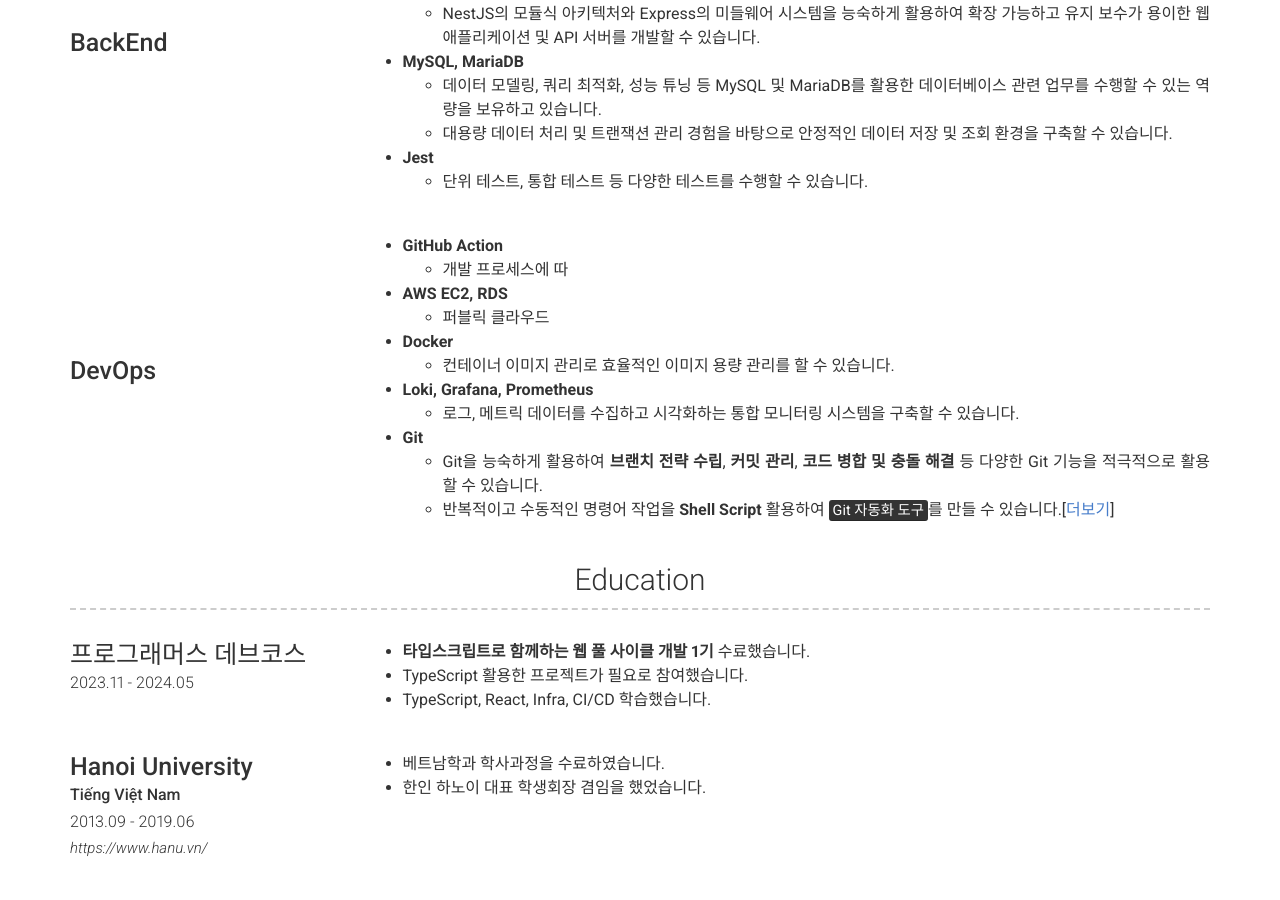
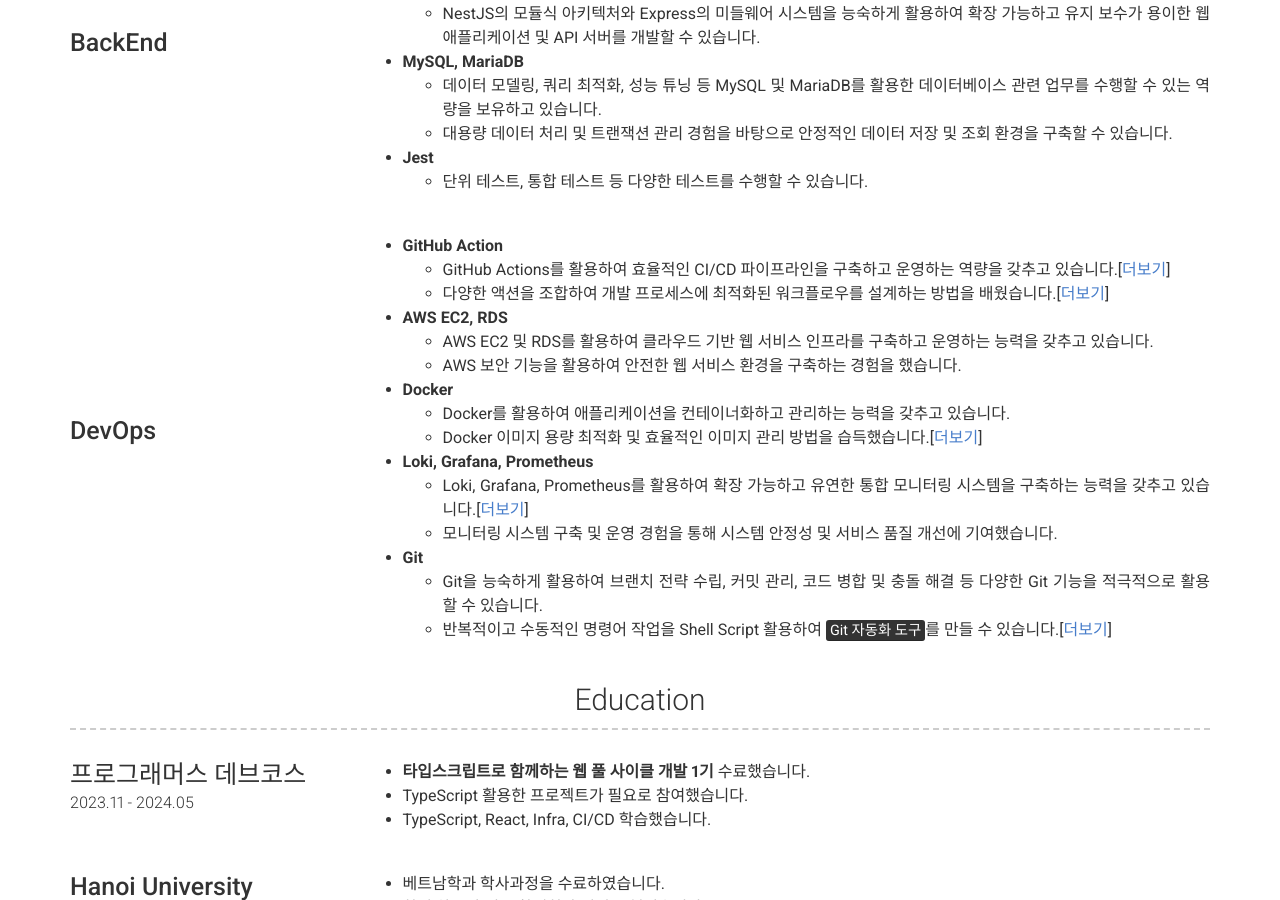
Before and after one commit to jihwooon/jihwooon.github.io, a Jekyll site: the page built from index.md, in a window 1280 px wide and 900 px high, scrolled down 2077 px. Built offline with Jekyll 4.4.1, drawn with Linux system fonts in a browser that asks for light colours; nearby versions of some CDN libraries; some of the changed text lies outside the part shown.

Commit message:
기술 스탯 내용을 추가하라

```diff
--- a/_config.yml
+++ b/_config.yml
@@ -85,10 +85,10 @@ content:
             - **최종 프로젝트 최우수상 수상**
               - 프로그래머스 타입스크립트 웹 풀 사이클 개발 과정에서 습득한 웹 개발 지식과 NestJS 프레임워크 전문성을 바탕으로 **반려동물 산책 앱** 주도하여 최종 프로젝트 <mark>최우수상</mark>을 수상했습니다. [[더보기](https://github.com/jihwooon/dangdang-walk/wiki)]
             - **배포 성공률 99% 이상 달성 및 서비스 중단 시간 최소화**
-              - AWS EC2, RDS, Docker 기반 인프라 구축 및 GitHub Actions CI/CD 파이프라인 자동화를 통해 **안정적인 서비스 운영 환경**을 구축하고, **배포 실패 및 빌드/테스트 실패** 발생 시 신속하게 대응했습니다. [[더보기](https://github.com/jihwooon/dangdang-walk/wiki/8.-Automation#-cicd-%EB%B0%B0%ED%8F%AC)]
+              - AWS EC2, RDS, Docker 기반 인프라 구축 및 GitHub Actions CI/CD 파이프라인 자동화를 통해 안정적인 서비스 운영 환경을 구축하고, 배포 실패 및 빌드/테스트 실패 발생 시 신속하게 <mark>대응</mark>했습니다. [[더보기](https://github.com/jihwooon/dangdang-walk/wiki/8.-Automation#-cicd-%EB%B0%B0%ED%8F%AC)]
             - **배포 이미지 50% 이상 감소 및 시스템 안정성 극대화**
               - Docker Multi-stage 빌드 전략 도입으로 <mark>배포 이미지 용량 50%</mark> 감소했습니다. [[더보기](https://www.notion.so/cb39d5134872408f9ae79e9690329bff?pvs=21)]
-              - AWS ECR 용량 제한 문제 해결 및 Blue-Green 배포 전략을 통해 **무중단 배포**와 신속한 **롤백** 환경을 구현하여 시스템 안정성을 극대화했습니다. [[더보기](https://www.notion.so/dcca8de15a884808803d3c6596a42257?pvs=21)]
+              - AWS ECR 용량 제한 문제 해결 및 Blue-Green 배포 전략을 통해 무중단 배포와 신속한 롤백 환경을 구현하여 시스템 안정성을 극대화했습니다. [[더보기](https://www.notion.so/dcca8de15a884808803d3c6596a42257?pvs=21)]
             - **에러 감지율 향상 및 장애 해결 시간 단축 위한 모니터링 시스템 구축**
               - Grafana, Prometheus, Loki 기반 모니터링 시스템 구축 및 Docker 볼륨 활용 로그 연동을 통해 효율적인 <mark>장애 대응 체계</mark>를 마련했습니다. [[더보기](https://www.notion.so/6d2ba4f6c6424f2ca78348e156cbe6db?pvs=21)]
 
@@ -174,16 +174,20 @@ content:
         title: DevOps
         description: |
           - **GitHub Action**
-            - 개발 프로세스에 따
+            - GitHub Actions를 활용하여 효율적인 CI/CD 파이프라인을 구축하고 운영하는 역량을 갖추고 있습니다.[[더보기](https://github.com/dangdangwalk/dangdang-walk/tree/main/.github/workflows)]
+            - 다양한 액션을 조합하여 개발 프로세스에 최적화된 워크플로우를 설계하는 방법을 배웠습니다.[[더보기](https://jihwanlog.vercel.app/blog/CI/CD/git-action.cache)]
           - **AWS EC2, RDS**
-            - 퍼블릭 클라우드
+            - AWS EC2 및 RDS를 활용하여 클라우드 기반 웹 서비스 인프라를 구축하고 운영하는 능력을 갖추고 있습니다.
+            - AWS 보안 기능을 활용하여 안전한 웹 서비스 환경을 구축하는 경험을 했습니다.
           - **Docker**
-            - 컨테이너 이미지 관리로 효율적인 이미지 용량 관리를 할 수 있습니다.
+            - Docker를 활용하여 애플리케이션을 컨테이너화하고 관리하는 능력을 갖추고 있습니다.
+            - Docker 이미지 용량 최적화 및 효율적인 이미지 관리 방법을 습득했습니다.[[더보기](https://github.com/dangdangwalk/dangdang-walk/wiki/5.-Technical-Issue#docker-multi-stage-%EB%B9%8C%EB%93%9C-%EC%B5%9C%EC%A0%81%ED%99%94-%ED%95%98%EA%B8%B0)]
           - **Loki, Grafana, Prometheus**
-            - 로그, 메트릭 데이터를 수집하고 시각화하는 통합 모니터링 시스템을 구축할 수 있습니다.
+            - Loki, Grafana, Prometheus를 활용하여 확장 가능하고 유연한 통합 모니터링 시스템을 구축하는 능력을 갖추고 있습니다.[[더보기](https://www.notion.so/do0ori/6d2ba4f6c6424f2ca78348e156cbe6db?pvs=4)]
+            - 모니터링 시스템 구축 및 운영 경험을 통해 시스템 안정성 및 서비스 품질 개선에 기여했습니다.
           - **Git**
-            - Git을 능숙하게 활용하여 **브랜치 전략 수립**, **커밋 관리**, **코드 병합 및 충돌 해결** 등 다양한 Git 기능을 적극적으로 활용 할 수 있습니다.
-            - 반복적이고 수동적인 명령어 작업을 **Shell Script** 활용하여 <mark>Git 자동화 도구</mark>를 만들 수 있습니다.[[더보기](https://velog.io/@jihwooon/Git-%EB%B8%8C%EB%9E%9C%EC%B9%98-%EB%A7%A4%EB%8B%88%EC%A0%80-Git-Pal-%EB%A7%8C%EB%93%A4%EA%B8%B0)]
+            - Git을 능숙하게 활용하여 브랜치 전략 수립, 커밋 관리, 코드 병합 및 충돌 해결 등 다양한 Git 기능을 적극적으로 활용 할 수 있습니다.
+            - 반복적이고 수동적인 명령어 작업을 Shell Script 활용하여 <mark>Git 자동화 도구</mark>를 만들 수 있습니다.[[더보기](https://velog.io/@jihwooon/Git-%EB%B8%8C%EB%9E%9C%EC%B9%98-%EB%A7%A4%EB%8B%88%EC%A0%80-Git-Pal-%EB%A7%8C%EB%93%A4%EA%B8%B0)]
   - title: Education
     layout: list
     content:
```
Also changed, not shown: 1 other file.
